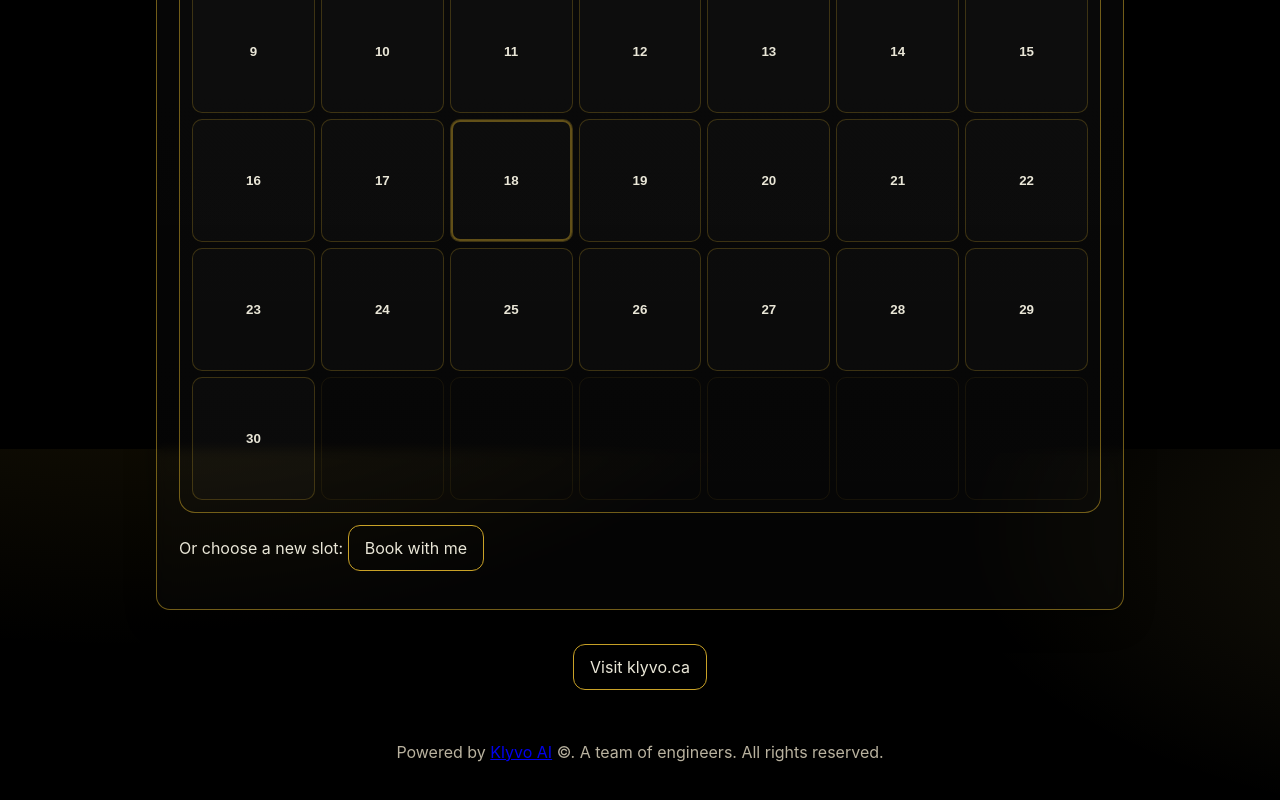
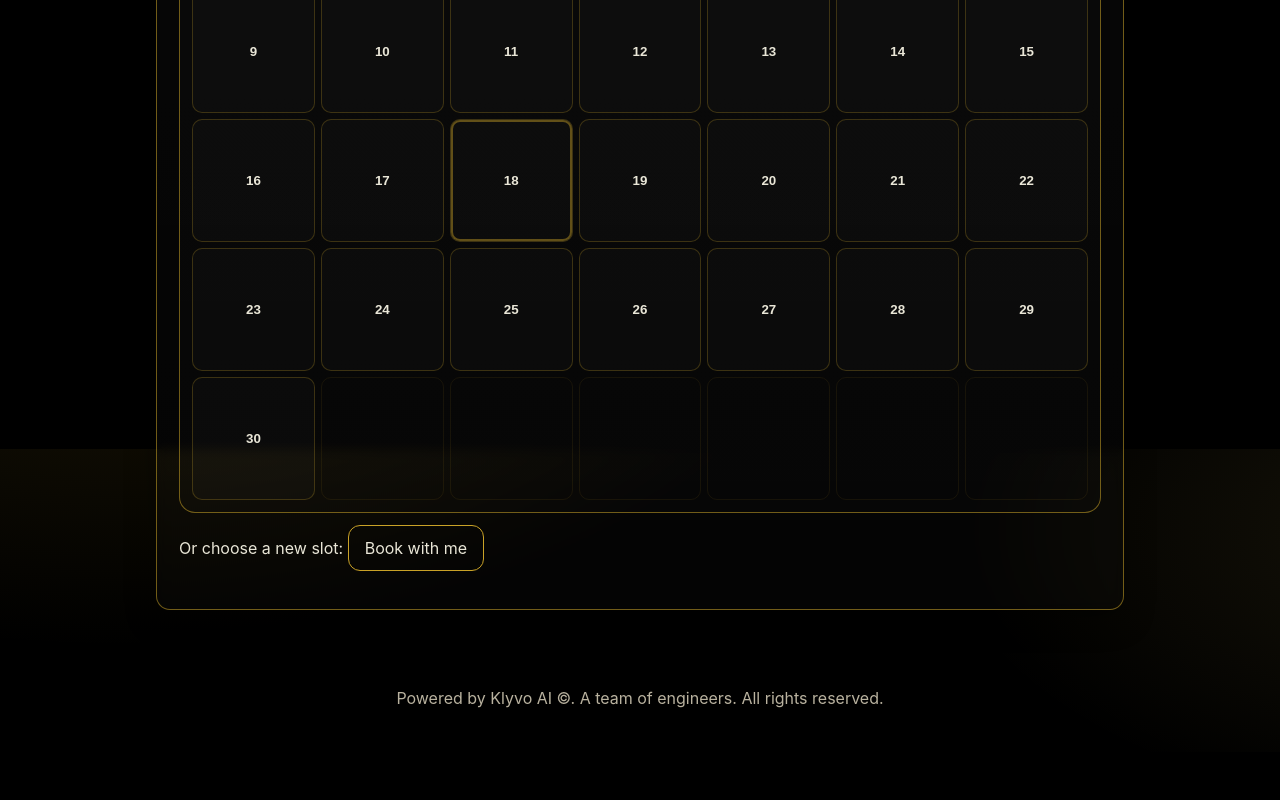
Before and after one commit to John-Izokun/KlyvoWebsite, a React (Vite) app: page / in a window 1280 px wide. Shown: the part 1951-2751 px from the top of the page. After the commit the page ends 2703 px from the top, so only its background shows below. Built offline with nearby package versions, Linux system fonts and the light colour scheme.

Commit message:
Add files via upload

```diff
--- a/src/App.tsx
+++ b/src/App.tsx
@@ -146,12 +146,8 @@ export default function App() {
         </section>
       </main>
 
-     <div className="bottom-actions">
-       <a className="btn outline gold" href="https://klyvo.ca/" target="_blank" rel="noreferrer">Visit klyvo.ca</a>
-     </div>
-
       <footer className="footer">
-        <p>Powered by <a href="https://klyvo.ca/" target="_blank" rel="noreferrer">Klyvo AI</a> &copy;. A team of engineers. All rights reserved.</p>
+        <p>Powered by Klyvo AI &copy;. A team of engineers. All rights reserved.</p>
       </footer>
     </div>
   )
```
